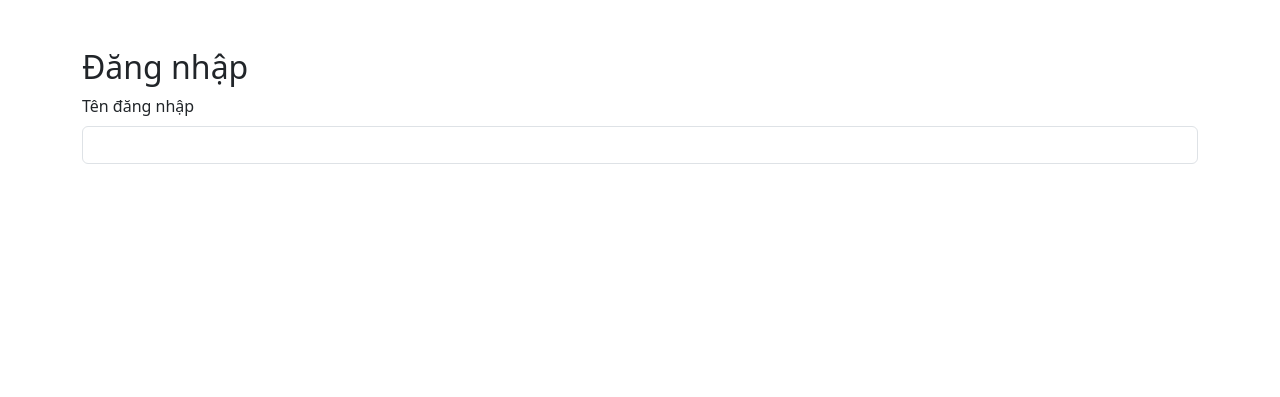
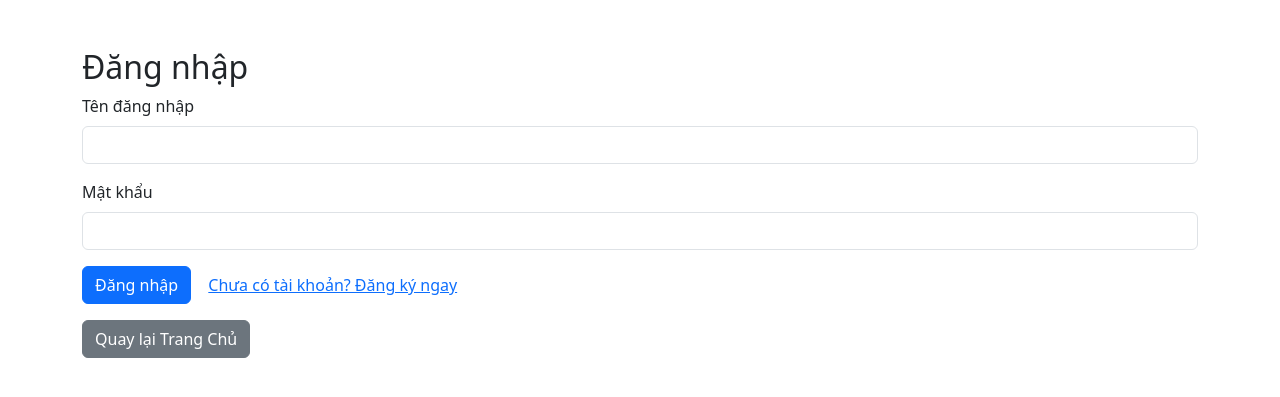
Before and after one commit to DataVuong/flask-tiny-app, a Flask app: page /login in a window 1280 px wide. Shown: the top 397 px of the page. Run offline with Flask 3, Linux system fonts and the light colour scheme.

Commit message:
Cập nhật thêm ô mật khẩu trong login.html

```diff
--- a/templates/login.html
+++ b/templates/login.html
@@ -13,3 +13,13 @@
                 <input type="text" class="form-control" id="username" name="username" required>
             </div>
             <div class="mb-3">
+                <label for="password" class="form-label">Mật khẩu</label>
+                <input type="password" class="form-control" id="password" name="password" required>
+            </div>
+            <button type="submit" class="btn btn-primary">Đăng nhập</button>
+            <a href="{{ url_for('register') }}" class="btn btn-link">Chưa có tài khoản? Đăng ký ngay</a>
+        </form>
+        <a href="{{ url_for('home') }}" class="btn btn-secondary mt-3">Quay lại Trang Chủ</a>
+    </div>
+</body>
+</html>
```
